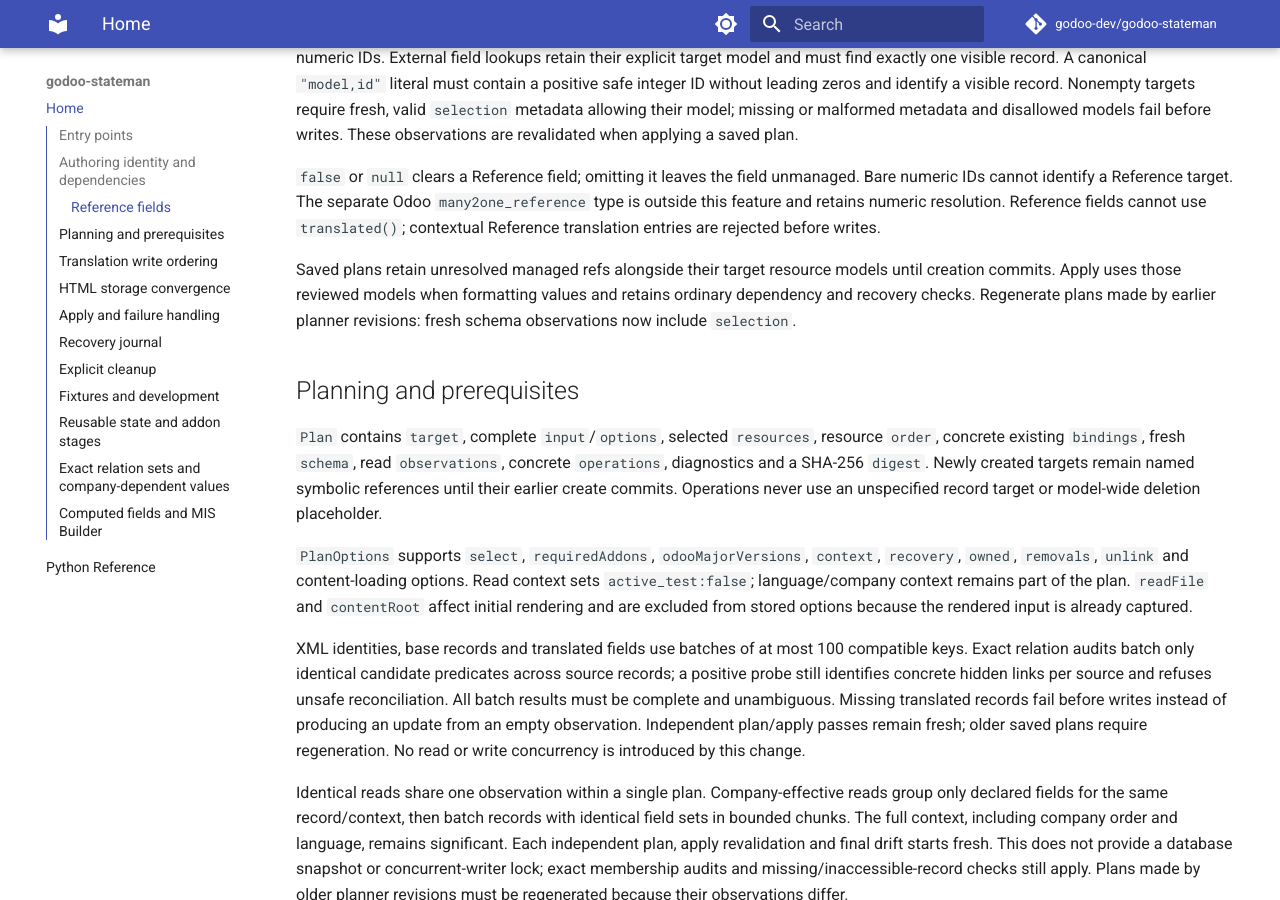
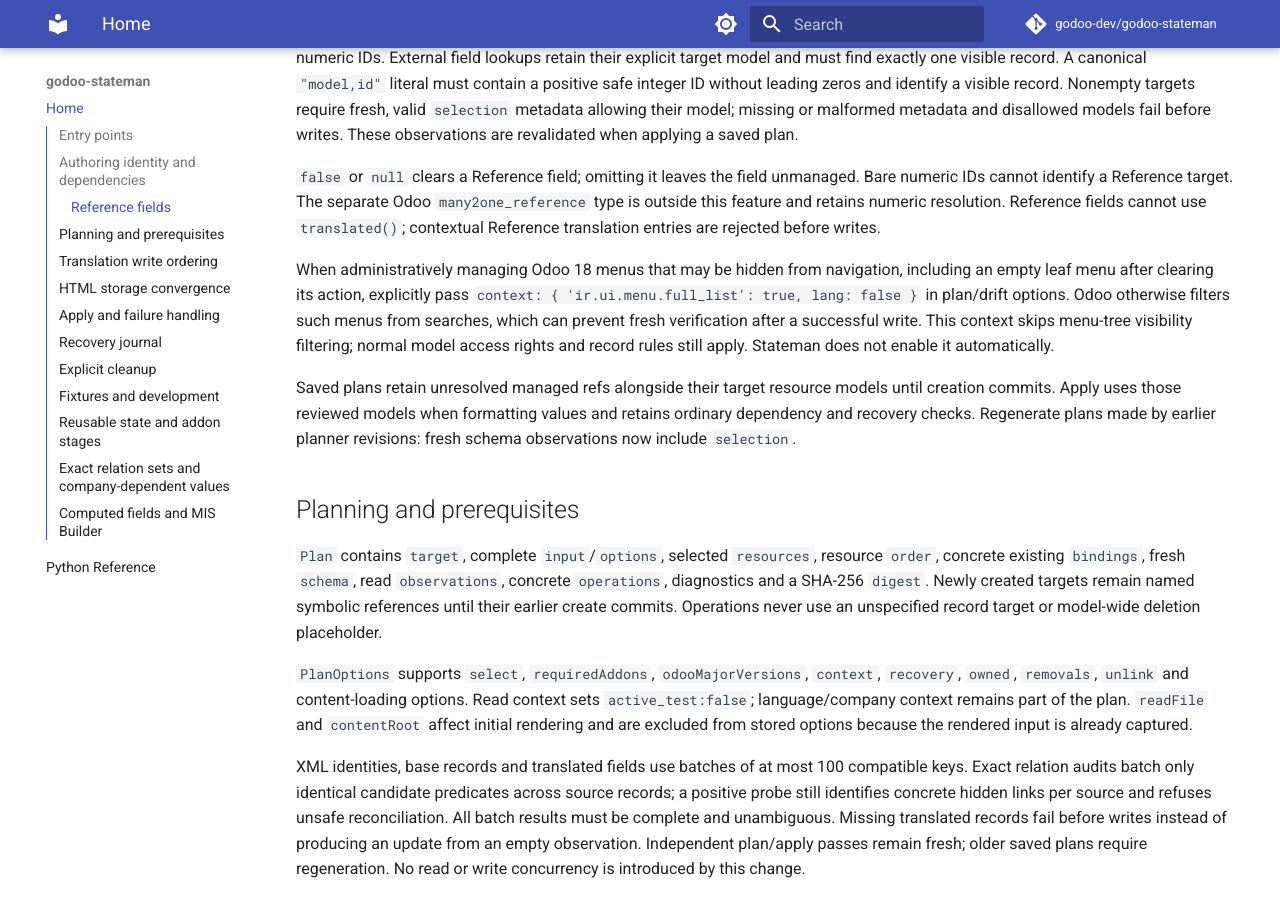
Before and after one commit to godoo-dev/godoo-stateman, an MkDocs documentation site: the page built from docs/index.md, in a window 1280 px wide and 900 px high, scrolled down 2002 px. Built offline with MkDocs 1.6.1 and Material for MkDocs 9.7.7, drawn with Linux system fonts in a browser that asks for light colours; comment, search, counter and statistics services are not loaded.

Commit message:
Qualify Reference clearing with explicit Odoo menu context

```diff
--- a/docs/index.md
+++ b/docs/index.md
@@ -113,6 +113,14 @@ Bare numeric IDs cannot identify a Reference target. The separate Odoo
 `many2one_reference` type is outside this feature and retains numeric resolution.
 Reference fields cannot use `translated()`; contextual Reference translation
 entries are rejected before writes.
+
+When administratively managing Odoo 18 menus that may be hidden from navigation,
+including an empty leaf menu after clearing its action, explicitly pass
+`context: { 'ir.ui.menu.full_list': true, lang: false }` in plan/drift options.
+Odoo otherwise filters such menus from searches, which can prevent fresh
+verification after a successful write. This context skips menu-tree visibility
+filtering; normal model access rights and record rules still apply. Stateman does
+not enable it automatically.
 
 Saved plans retain unresolved managed refs alongside their target resource models
 until creation commits. Apply uses those reviewed models when formatting values
```
Also changed, not shown: 1 other file.
